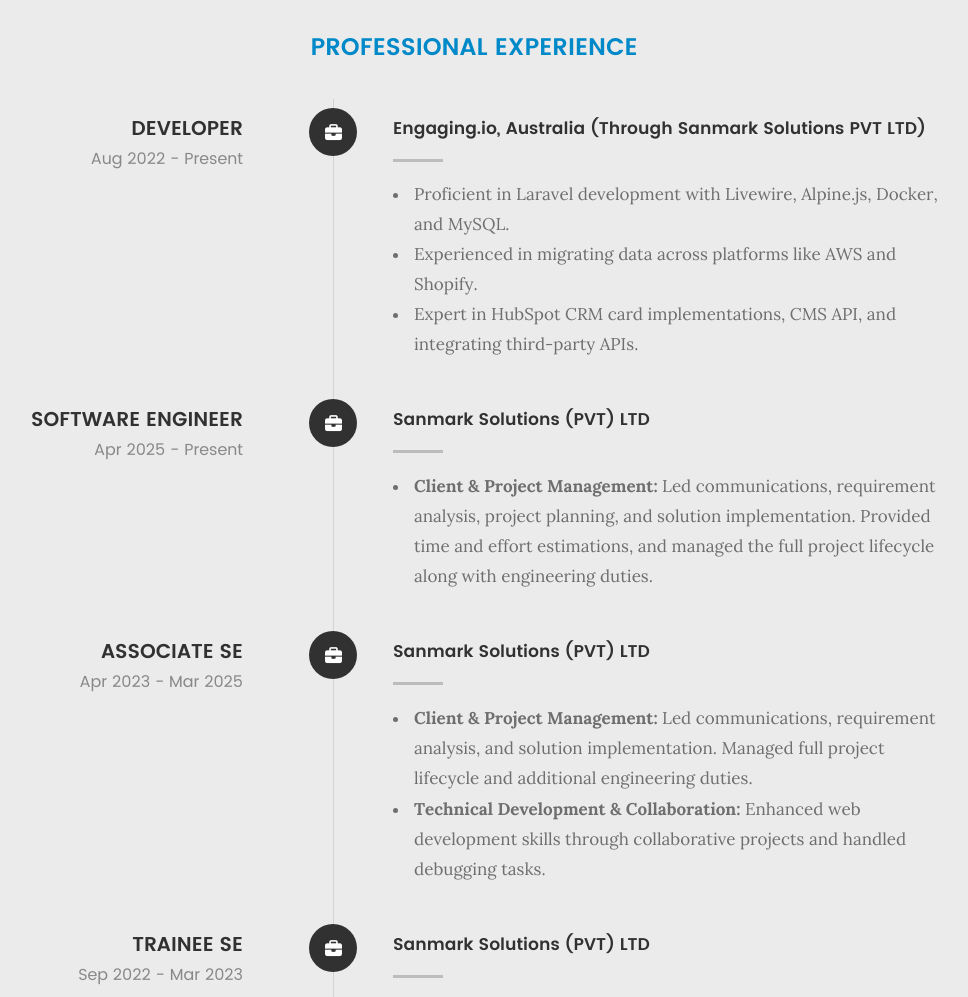
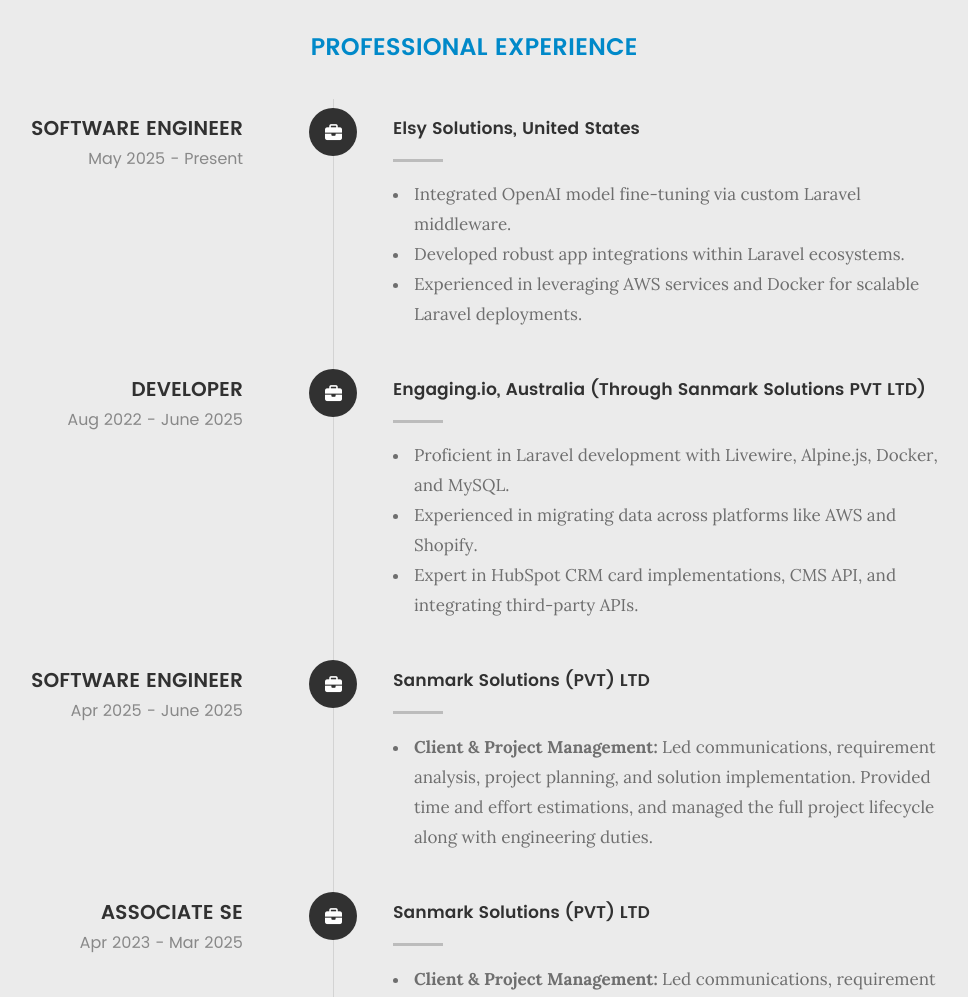
Before and after one commit to Thrima97/shehara-thrimavithana, a plain HTML site: page index.html in a window 1280 px wide. Shown: the part 2720-3717 px from the top of the page, without its empty margins (166-1134 px from the left). Drawn offline with Linux system fonts and the light colour scheme; files whose address does not match are found by name.

Commit message:
Update Elsy

```diff
--- a/index.html
+++ b/index.html
@@ -127,7 +127,7 @@
 			<div class="col-six tab-full">
 				<h3>Profile</h3>
 				<p>
-					Dynamic Software Engineer with three years of experience in web
+					Dynamic Software Engineer with four years of experience in web
 					application development, known for exceptional adaptability and fast learning
 					capabilities. Adept at problem-solving and managing projects in fast-paced,
 					challenging environments.
@@ -275,8 +275,32 @@
 						</div>
 
 						<div class="timeline-header">
+							<h3>SOFTWARE ENGINEER</h3>
+							<p>May 2025 - Present</p>
+						</div>
+
+						<div class="timeline-content">
+							<a href="https://elsysolutions.com/" target="_blank">
+								<h4>Elsy Solutions, United States</h4>
+							</a>
+							<div>
+								<ul>
+									<li>Integrated OpenAI model fine-tuning via custom Laravel middleware.</li>
+									<li>Developed robust app integrations within Laravel ecosystems.</li>
+									<li>Experienced in leveraging AWS services and Docker for scalable Laravel deployments.</li>
+								</ul>
+							</div>
+						</div>
+					</div>
+
+					<div class="timeline-block">
+						<div class="timeline-ico">
+							<i class="fa fa-briefcase"></i>
+						</div>
+
+						<div class="timeline-header">
 							<h3>DEVELOPER</h3>
-							<p>Aug 2022 - Present</p>
+							<p>Aug 2022 - June 2025</p>
 						</div>
 
 						<div class="timeline-content">
@@ -300,7 +324,7 @@
 
 						<div class="timeline-header">
 							<h3>SOFTWARE ENGINEER</h3>
-							<p>Apr 2025 - Present</p>
+							<p>Apr 2025 - June 2025</p>
 						</div>
 
 						<div class="timeline-content">
```
Also changed, not shown: 2 other files.
